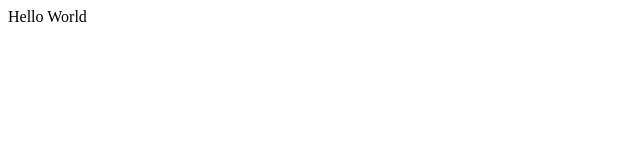
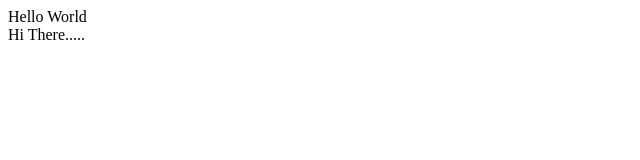
Before and after one commit to omkar00004/know_github, a plain HTML site: page index.html in a window 1280 px wide. Shown: the full height of the page, 0-640 px from the left. Drawn offline with Linux system fonts and the light colour scheme.

Commit message:
Add new paragraph

```diff
--- a/index.html
+++ b/index.html
@@ -1 +1,3 @@
 <pr>Hello World</pr>
+<br>
+<pr>Hi There.....</pr>
```
Also changed, not shown: 1 other file.
